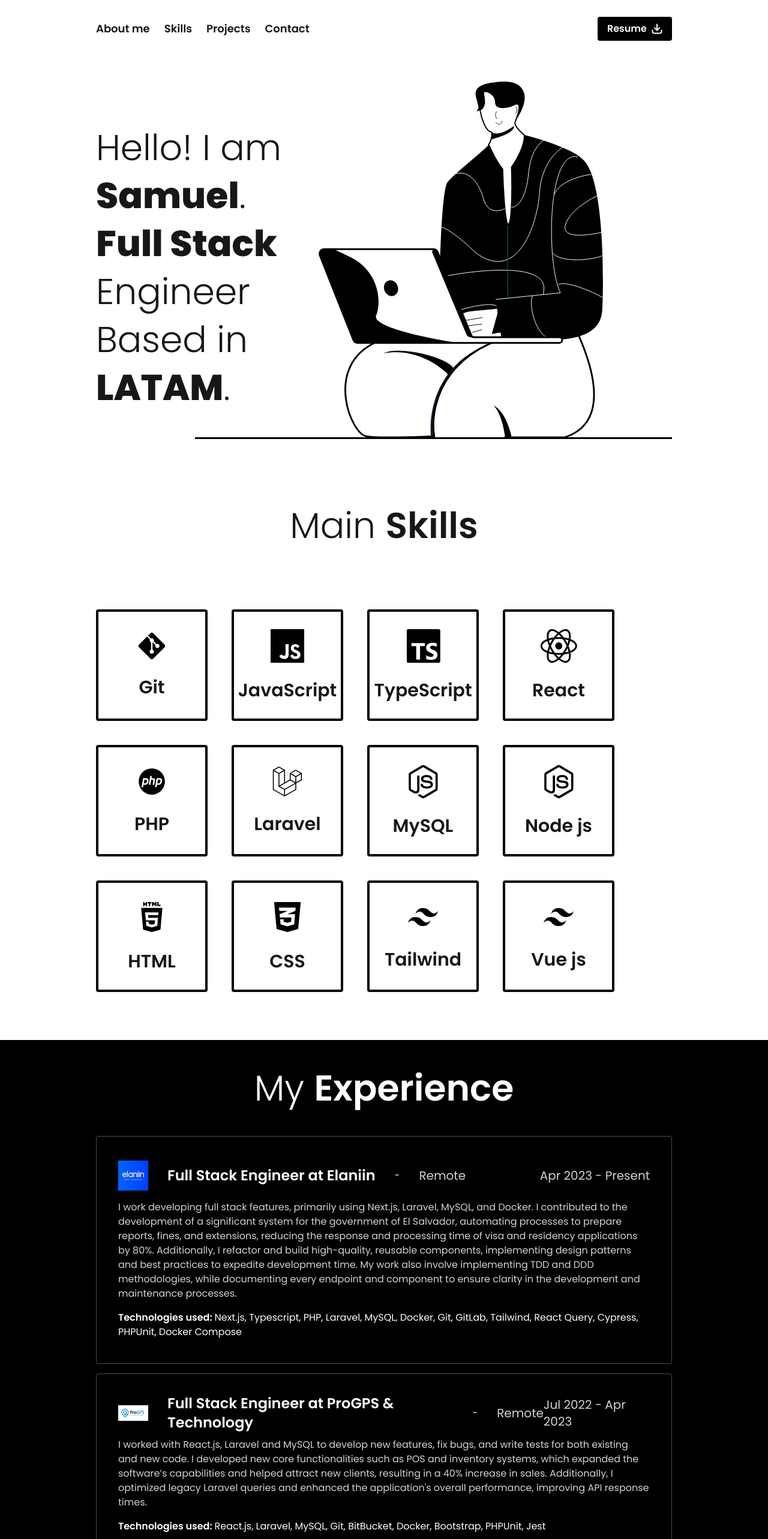
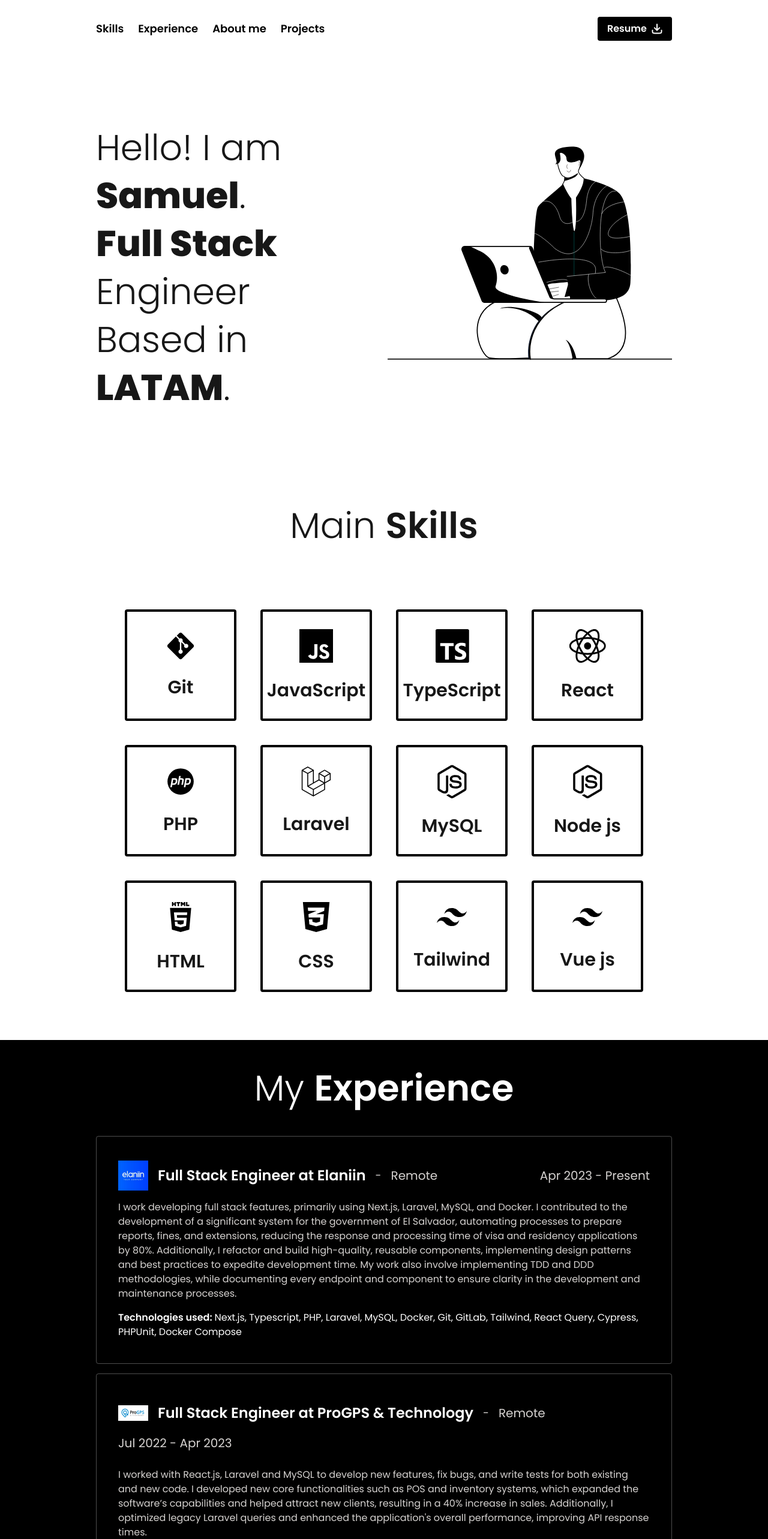
Before and after one commit to sam1330/portolio-mono, a Next.js app: page / in a window 1280 px wide. Shown: the top 2566 px of the page at 60% size. Built offline with nearby package versions, Linux system fonts and the light colour scheme.

Commit message:
Portfolio ready

```diff
--- a/src/components/AboutMe.tsx
+++ b/src/components/AboutMe.tsx
@@ -24,10 +24,10 @@ const AboutMe = () => {
 
   }, []);
   return (
-    <div className="w-full min-h-[700px] flex justify-center md:h-4/5 items-center ">
+    <div id="about-me" className="w-full min-h-[700px] flex justify-center md:h-4/5 items-center">
       <div className="w-full h-full min-h-[700px] md:w-3/4 flex flex-col md:flex-row justify-between relative pt-5 md:pt-[100px]">
         <div className="md:d-inline-block flex justify-center items-center">
-          <MeIcon width={windowSize.width > 565 ? 530 : '80%' } height={windowSize.height > 565 ? 572 : '80%'} />
+          <MeIcon width={windowSize.width > 1024 ? 530 : '80%' } height={windowSize.width > 1024 ? 572 : '80%'} />
         </div>
         <div className="w-full px-5 md:w-[55%]">
           <h1 className="md:mt-10 text-6xl font-light leading-[5rem] mb-10">
--- a/src/components/Hero.tsx
+++ b/src/components/Hero.tsx
@@ -1,16 +1,38 @@
+'use client'
+
+import { useEffect, useState } from "react";
 import Banner from "./Icons/Banner";
 
 const Hero = () => {
+  const [windowSize, setWindowSize] = useState({
+    width: 0,
+    height: 0,
+  });
+
+  useEffect(() => {
+    function handleResize() {
+      setWindowSize({
+        width: window.innerWidth,
+        height: window.innerHeight,
+      });
+    }
+
+    window.addEventListener('resize', handleResize);
+    handleResize();
+
+    return () => window.removeEventListener('resize', handleResize);
+
+  }, []);
   return (
     <div className="w-full h-screen min-h-[700px] flex justify-center md:h-4/5 items-center ">
-      <div className="w-full h-full min-h-[700px] md:w-3/4 flex flex-col md:flex-row justify-between items-center relative">
-        <p className="text-6xl font-light w-full md:w-1/2 leading-[5rem]">
+      <div className="w-full md:h-full min-h-[700px] md:w-3/4 flex flex-col md:flex-row md:justify-between md:items-center relative">
+        <p className="text-6xl font-light w-full md:w-1/2 leading-[5rem] px-10 md:px-0">
           Hello! I am <span className="font-extrabold">Samuel</span>.<br />
           <span className="font-extrabold">Full Stack</span> Engineer <br />Based in{" "}
           <span className="font-extrabold">LATAM</span>.
         </p>
-        <div className="d-inline-block absolute right-0 top-10">
-            <Banner />
+        <div className="d-inline-block md:absolute md:right-0 md:top-10 flex justify-center items-center">
+            <Banner width={windowSize.width > 565 ? 530 : '80%' } height={windowSize.width > 565 ? 572 : 375} />
         </div>
       </div>
     </div>
--- a/src/components/Icons/Banner.tsx
+++ b/src/components/Icons/Banner.tsx
@@ -2,8 +2,8 @@ const Banner = ({
   width = "889",
   height = "596",
 }: {
-  width?: string;
-  height?: string;
+  width?: string | number;
+  height?: string | number;
 }) => {
   return (
     <svg
--- a/src/components/Menu.tsx
+++ b/src/components/Menu.tsx
@@ -1,25 +1,44 @@
 import DownloadIcon from "./Icons/DownloadIcon";
-
 
 const Menu = () => {
   return (
-        <div className="w-full flex justify-center h-screen md:h-24 items-center">
+    <div className="w-full justify-center h-screen md:h-24 items-center hidden md:flex">
       <div className="w-full md:w-3/4 flex gap-10 justify-between items-center flex-col md:flex-row">
         <div className="d-inline-block text-lg font-semibold">
           <ul className="flex gap-6 flex-col md:flex-row">
-                        <li>About me</li>
-                        <li>Skills</li>
-                        <li>Projects</li>
-                        <li>Contact</li>
+            <li>
+              <a href="#skills" className="text-black hover:text-gray-800">
+                Skills
+              </a>
+            </li>
+            <li>
+              <a href="#experience" className="text-black hover:text-gray-800">
+                Experience
+              </a>
+            </li>
+            <li>
+              <a href="#about-me" className="text-black hover:text-gray-800">
+                About me
+              </a>
+            </li>
+            <li>
+              <a href="#projects" className="text-black hover:text-gray-800">
+                Projects
+              </a>
+            </li>
           </ul>
         </div>
 
-                <button className="bg-black hover:bg-gray-800 text-white font-semibold  py-2 px-4 rounded flex gap-2 items-center">
+        <a
+          href="https://sam1330.github.io/portolio-mono/assets/Samuel Martinez Resume - Full Stack developer.pdf"
+          download="Samuel Martinez Resume"
+          className="bg-black hover:bg-gray-800 text-white font-semibold  py-2 px-4 rounded flex gap-2 items-center"
+        >
           Resume <DownloadIcon />
-                </button>
+        </a>
       </div>
     </div>
-    )
+  );
 };
 
 export default Menu;
--- a/src/components/MyExperience.tsx
+++ b/src/components/MyExperience.tsx
@@ -1,7 +1,7 @@
 import Image from "next/image";
-import ElaniinImage from "@/components/Icons/elaniin_logo.jpg"
-import ProGPSImage from "@/components/Icons/PROGPS.jpg"
-import AuraImage from "@/components/Icons/aura.png"
+import ElaniinImage from "@/components/Icons/elaniin_logo.jpg";
+import ProGPSImage from "@/components/Icons/PROGPS.jpg";
+import AuraImage from "@/components/Icons/aura.png";
 import React from "react";
 import { StaticImport } from "next/dist/shared/lib/get-img-props";
 
@@ -21,55 +21,78 @@ const MyExperience = () => {
       location: "Remote",
       date: "Apr 2023 - Present",
       image: ElaniinImage,
-      description: "I work developing full stack features, primarily using Next.js, Laravel, MySQL, and Docker. I contributed to the development of a significant system for the government of El Salvador, automating processes to prepare reports, fines, and extensions, reducing the response and processing time of visa and residency applications by 80%. Additionally, I refactor and build high-quality, reusable components, implementing design patterns and best practices to expedite development time. My work also involve implementing TDD and DDD methodologies, while documenting every endpoint and component to ensure clarity in the development and maintenance processes.",
-      techUsed: "Next.js, Typescript, PHP, Laravel, MySQL, Docker, Git, GitLab, Tailwind, React Query, Cypress, PHPUnit, Docker Compose",
+      description:
+        "I work developing full stack features, primarily using Next.js, Laravel, MySQL, and Docker. I contributed to the development of a significant system for the government of El Salvador, automating processes to prepare reports, fines, and extensions, reducing the response and processing time of visa and residency applications by 80%. Additionally, I refactor and build high-quality, reusable components, implementing design patterns and best practices to expedite development time. My work also involve implementing TDD and DDD methodologies, while documenting every endpoint and component to ensure clarity in the development and maintenance processes.",
+      techUsed:
+        "Next.js, Typescript, PHP, Laravel, MySQL, Docker, Git, GitLab, Tailwind, React Query, Cypress, PHPUnit, Docker Compose",
     },
     {
       title: "Full Stack Engineer at ProGPS & Technology",
       location: "Remote",
       date: "Jul 2022 - Apr 2023",
       image: ProGPSImage,
-      description: "I worked with React.js, Laravel and MySQL to develop new features, fix bugs, and write tests for both existing and new code. I developed new core functionalities such as POS and inventory systems, which expanded the software’s capabilities and helped attract new clients, resulting in a 40% increase in sales. Additionally, I optimized legacy Laravel queries and enhanced the application's overall performance, improving API response times.",
-      techUsed: "React.js, Laravel, MySQL, Git, BitBucket, Docker, Bootstrap, PHPUnit, Jest",
+      description:
+        "I worked with React.js, Laravel and MySQL to develop new features, fix bugs, and write tests for both existing and new code. I developed new core functionalities such as POS and inventory systems, which expanded the software’s capabilities and helped attract new clients, resulting in a 40% increase in sales. Additionally, I optimized legacy Laravel queries and enhanced the application's overall performance, improving API response times.",
+      techUsed:
+        "React.js, Laravel, MySQL, Git, BitBucket, Docker, Bootstrap, PHPUnit, Jest",
     },
     {
       title: "Jr. Full Stack Engineer at Aura Systems",
       location: "Santiago, D.R.",
       date: "Jun 2021 - Jul 2022",
       image: AuraImage,
-      description: "I worked with Vue, Laravel and MySQL. I created a component library with Vue 3 and TypeScript, which accelerated development time by up to 60%. Additionally, I developed a desktop application and implemented a routine to enable communication between Jackpot machines and computers via sockets using Python.",
-      techUsed: "Vue 2, Vue 3, Javascript, Typescript, Laravel, MySQL, Python, Socket.IO, Pusher, Electron",
+      description:
+        "I worked with Vue, Laravel and MySQL. I created a component library with Vue 3 and TypeScript, which accelerated development time by up to 60%. Additionally, I developed a desktop application and implemented a routine to enable communication between Jackpot machines and computers via sockets using Python.",
+      techUsed:
+        "Vue 2, Vue 3, Javascript, Typescript, Laravel, MySQL, Python, Socket.IO, Pusher, Electron",
     },
   ];
   return (
-    <div className="w-full flex justify-center mt-20 bg-black text-white pb-20">
-      <div className="w-full md:w-3/4 flex flex-col d-inline-block text-center items-center">
-        <h1 className="mt-10 mb-10 text-6xl font-light leading-[5rem]">
+    <div id="experience" className="w-full flex justify-center mt-20 bg-black text-white pb-20">
+      <div className="w-full md:w-3/4 flex flex-col items-center text-center">
+        <h1 className="mt-10 mb-10 text-4xl md:text-6xl font-light leading-[3rem] md:leading-[5rem]">
           My <span className="font-semibold">Experience</span>
         </h1>
 
         {employments.map((employment, index) => (
           <div
             key={index}
-            className="border-[1px] border-white/[0.3] rounded w-full px-9 py-10 text-left mb-4"
+            className="border-[1px] border-white/[0.3] rounded w-full px-6 py-6 md:px-9 md:py-10 text-left mb-4"
           >
-            <div className="flex flex-row justify-between">
-              {/* // Company logo */}
-              <div className="flex flex-row gap-8 items-center h-[50px]">
-                <Image src={employment.image} alt={"Elaniin"} width={50} height={50} />
-                <h3 className="font-semibold text-2xl">{employment.title}</h3>{"-"}
-                <h3 className="text-xl text-stone-300">{employment.location}</h3>
+            <div className="flex flex-col md:flex-row justify-between flex-wrap">
+              {/* Company logo and title */}
+              <div className="flex flex-row flex-wrap gap-4 items-center md:h-[50px] mb-4 md:mb-0">
+                <Image
+                  src={employment.image}
+                  alt={"Elaniin"}
+                  width={50}
+                  height={50}
+                />
+                <h3 className="font-semibold text-xl md:text-2xl">
+                  {employment.title}
+                </h3>
+                <span className="text-lg text-stone-300">-</span>
+                <h3 className="text-sm md:text-xl text-stone-300">
+                  {employment.location}
+                </h3>
               </div>
 
-              {/* // Date */}
-              <h3 className="text-xl flex items-center h-[50px] text-stone-300">{employment.date}</h3>
+              {/* Date */}
+              <h3 className="text-sm md:text-xl flex items-center h-[50px] text-stone-300">
+                {employment.date}
+              </h3>
             </div>
 
-            {/* // Description */}
-            <p className="mt-4 text-stone-300">{employment.description}</p>
+            {/* Description */}
+            <p className="mt-4 text-stone-300 text-sm md:text-base">
+              {employment.description}
+            </p>
 
-            {/* // Tech used */}
-            <p className="mt-4"><span className="font-semibold">Technologies used: </span>{employment.techUsed}</p>
+            {/* Tech used */}
+            <p className="mt-4 text-sm md:text-base">
+              <span className="font-semibold">Technologies used: </span>
+              {employment.techUsed}
+            </p>
           </div>
         ))}
       </div>
--- a/src/components/MySkills.tsx
+++ b/src/components/MySkills.tsx
@@ -62,12 +62,12 @@ const skills = [
 
 const MySkills = () => {
   return (
-    <div className="w-full flex justify-center">
+    <div id="skills" className="w-full flex justify-center">
       <div className="w-full md:w-3/4 flex flex-col d-inline-block text-center items-center">
         <h1 className="mt-10 text-6xl font-light leading-[5rem]">
           Main <span className="font-semibold">Skills</span>
         </h1>
-        <div className="flex flex-row flex-wrap gap-10 mt-[100px] w-full md:max-w-[1330px]">
+        <div className="flex flex-row flex-wrap justify-center gap-10 mt-[100px] w-full md:max-w-[1330px]">
           {skills.map((skill, index) => (
             <div
               key={index}
--- a/src/components/Projects.tsx
+++ b/src/components/Projects.tsx
@@ -1,12 +1,15 @@
 import Image from "next/image";
 import React from "react";
-import GasRD from "@/components/Icons/Gasolina RD.png"
-import Traveler from "@/components/Icons/traveler.png"
-import CarWorkshop from "@/components/Icons/Car workshop.png"
+import GasRD from "@/components/Icons/Gasolina RD.png";
+import Traveler from "@/components/Icons/traveler.png";
+import CarWorkshop from "@/components/Icons/Car workshop.png";
 
 const Projects = () => {
   return (
-    <div className="w-full flex justify-center mt-20 bg-black text-white pb-20 px-5 md:px-0">
+    <div
+      id="projects"
+      className="w-full flex justify-center mt-20 bg-black text-white pb-20 px-5 md:px-0"
+    >
       <div className="w-full md:w-full flex flex-col d-inline-block items-center">
         <h1 className="mt-10 md:mb-10 text-6xl font-light leading-[5rem]">
           My <span className="font-semibold">Projects</span>
@@ -34,7 +37,7 @@ const Projects = () => {
               is corruption with the stations and it is necessary to know which
               ones sell good fuel to avoid damaging your vehicle. You can filter
               by fuel type, province or city and stations directly. Also you can
-              see the results of tests done by the govDFernment
+              see the results of tests done by the government.
               <br />
               <br />
               In this project I used Next.js, Typescript, Tailwind, Node Js,
@@ -49,17 +52,16 @@ const Projects = () => {
               Traveler
             </h1>
             <p className=" text-stone-500 mb-7 text-lg">
-              This is a simple but very useful project. It is a web application
-              which allows you to find fuel stations that comply with
-              international regulations, since in the Dominican Republic there
-              is corruption with the stations and it is necessary to know which
-              ones sell good fuel to avoid damaging your vehicle. You can filter
-              by fuel type, province or city and stations directly. Also you can
-              see the results of tests done by the govDFernment
+              This project is made for when you are on a trip and want to look
+              for places to visit. It is a web application that allows you to
+              find places to visit anywhere in the world, you can filter by type
+              of place and rating. As long as is in the map viewport, it will
+              look for places and you can see information about the places such
+              as price range, type of place, and rating.
               <br />
               <br />
-              In this project I used Next.js, Typescript, Tailwind, Node Js,
-              MySQl and GraphQL.
+              In this project I used React.js, Axios, Material UI, Node Js,
+              Google Maps and trip advisor API.
             </p>
           </div>
           <div className="d-inline-block  md:w-[40%] md:h-[400px] rounded-lg">
@@ -88,19 +90,22 @@ const Projects = () => {
               Point of sale
             </h1>
             <p className=" text-stone-500 mb-7 text-lg">
-              This is a simple but very useful project. It is a web application
-              which allows you to find fuel stations that comply with
-              international regulations, since in the Dominican Republic there
-              is corruption with the stations and it is necessary to know which
-              ones sell good fuel to avoid damaging your vehicle. You can filter
-              by fuel type, province or city and stations directly. Also you can
-              see the results of tests done by the govDFernment
+              This is a point of sale for a car workshop. It is a web
+              application which allows you to manage the inventory, sales,
+              employees and more of the workshop, you can also see the reports
+              of the sales and the inventory. It also has integration tests with
+              Cypress and PHPUnit to ensure the quality of the code and the app
+              is fully dockerized.
               <br />
               <br />
-              In this project I used Next.js, Typescript, Tailwind, Node Js,
-              MySQL and GraphQL.
+              In this project I used Laravel, Blade, MySQL, Bootstrap, Cypress,
+              PHPUnit and Docker.
             </p>
           </div>
+        </div>
+
+        <div>
+          <h2 className="text-xl font-semibold mt-10">You can find more interesting projects on my <a href="https://github.com/sam1330" target="_blank" className="text-blue-600 hover:text-blue-800 underline">GitHub</a></h2>
         </div>
       </div>
     </div>
--- a/src/pages/_document.tsx
+++ b/src/pages/_document.tsx
@@ -7,7 +7,7 @@ export default function Document() {
       <link rel="preconnect" href="https://fonts.gstatic.com" />
       <link href="https://fonts.googleapis.com/css2?family=Poppins:ital,wght@0,100;0,200;0,300;0,400;0,500;0,600;0,700;0,800;0,900;1,100;1,200;1,300;1,400;1,500;1,600;1,700;1,800;1,900&display=swap" rel="stylesheet"></link>
       <Head />
-      <body className="antialiased">
+      <body className="antialiased scroll-smooth">
         <Main />
         <NextScript />
       </body>
--- a/src/styles/globals.css
+++ b/src/styles/globals.css
@@ -11,7 +11,12 @@ body {
   color: var(--foreground);
   background: var(--background);
   font-family: "Poppins", sans-serif;
+  scroll-behavior: smooth;
 }
+html {
+  scroll-behavior: smooth;
+}
+
 
 @layer utilities {
   .text-balance {
```
Also changed, not shown: 1 other file (tests, documents, lock files or other folders). Lines whose indentation alone changed are shown as unchanged.
